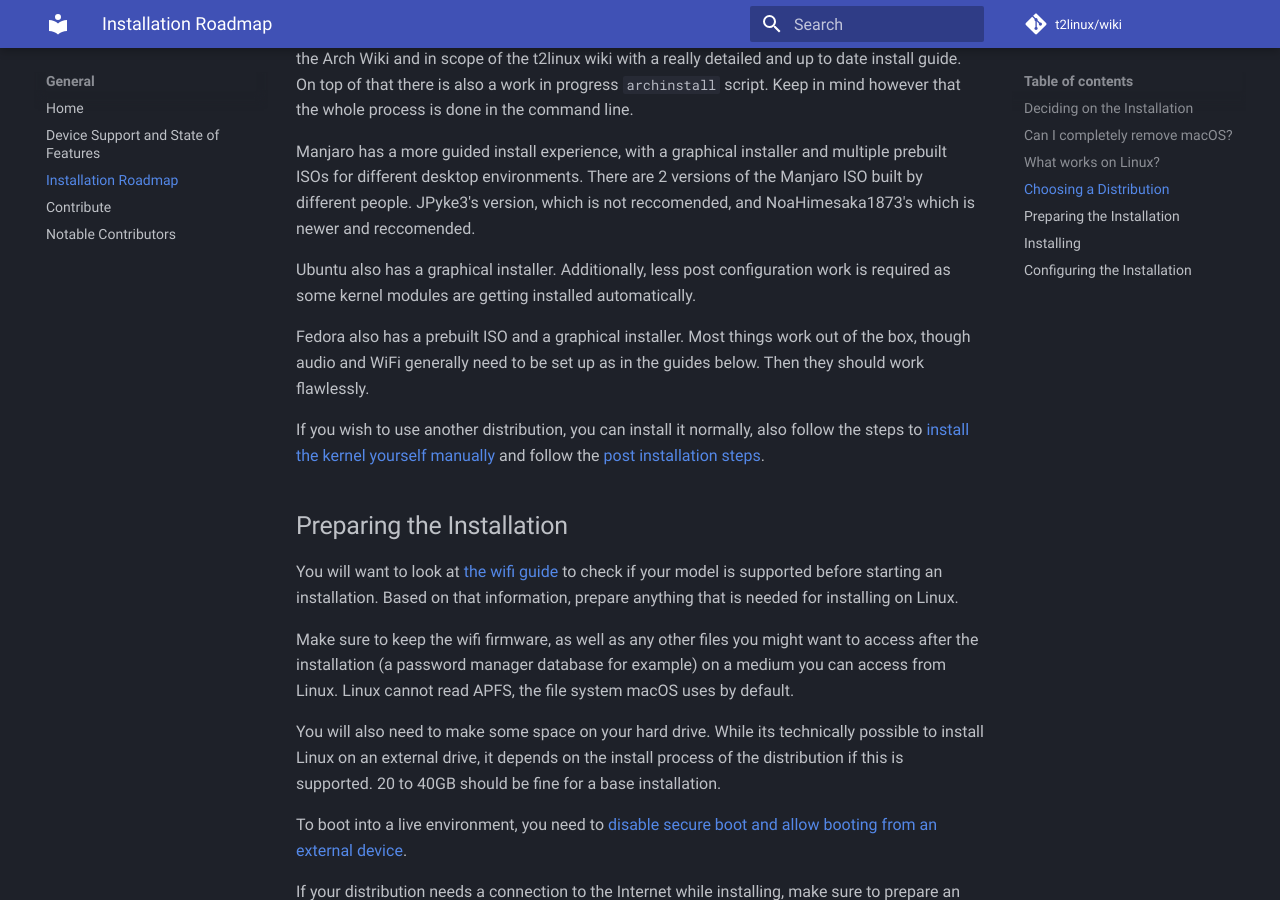
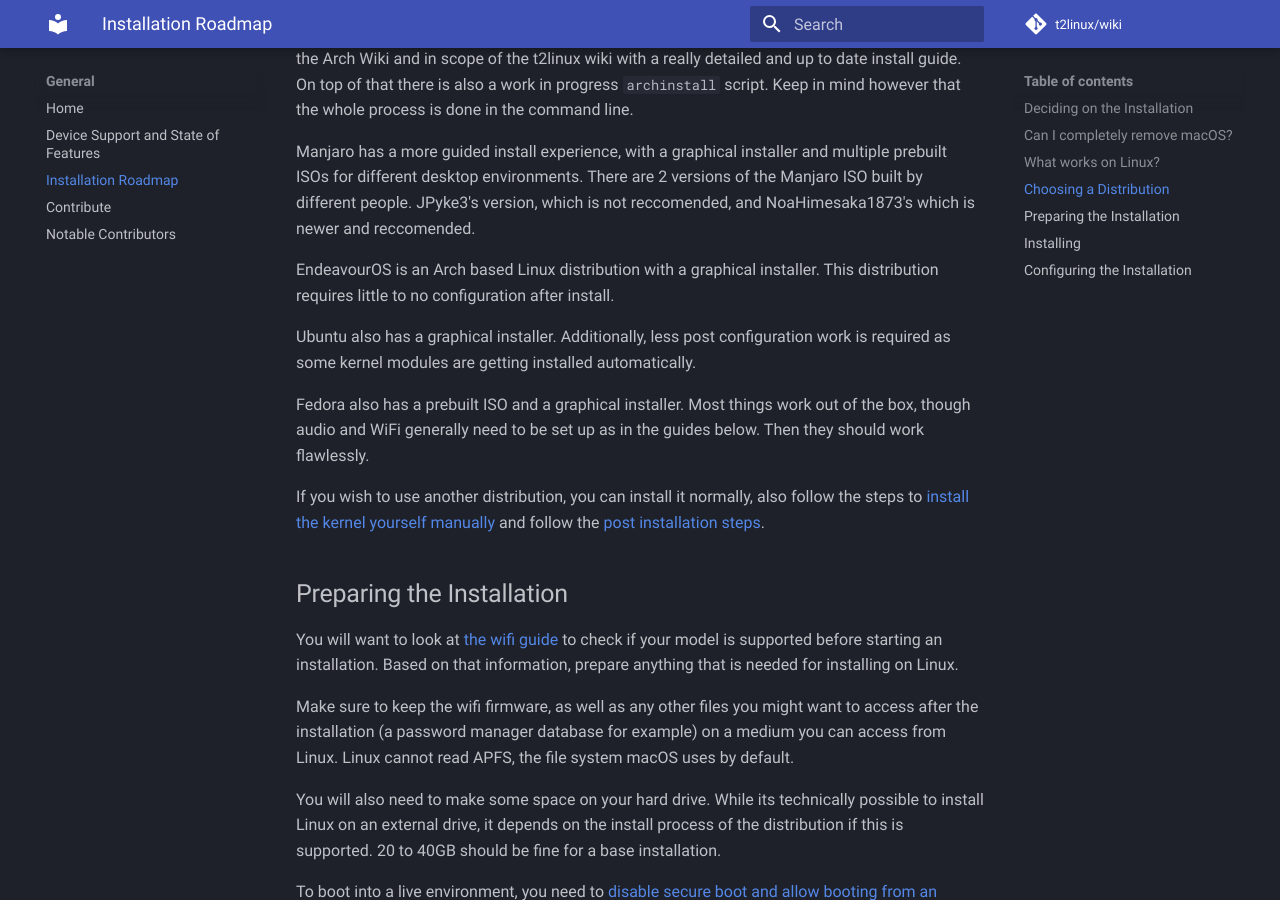
Before and after one commit to t2linux/wiki, an MkDocs documentation site: the page built from docs/roadmap.md, in a window 1280 px wide and 900 px high, scrolled down 1259 px. Built offline with MkDocs 1.6.1 and Material for MkDocs 9.7.7, drawn with Linux system fonts in a browser that asks for light colours; comment, search, counter and statistics services are not loaded.

Commit message:
Added EndeavourOS and changed manjaro text

```diff
--- a/docs/roadmap.md
+++ b/docs/roadmap.md
@@ -38,6 +38,8 @@ t2linux wiki with a really detailed and up to date install guide. On top of that
 Keep in mind however that the whole process is done in the command line.
 
 Manjaro has a more guided install experience, with a graphical installer and multiple prebuilt ISOs for different desktop environments. There are 2 versions of the Manjaro ISO built by different people. JPyke3's version, which is not reccomended, and NoaHimesaka1873's which is newer and reccomended.
+
+EndeavourOS is an Arch based Linux distribution with a graphical installer. This distribution requires little to no configuration after install.
 
 Ubuntu also has a graphical installer. Additionally, less post configuration work is required as some kernel modules are getting installed automatically.
 
```
